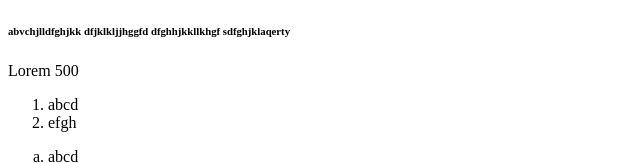
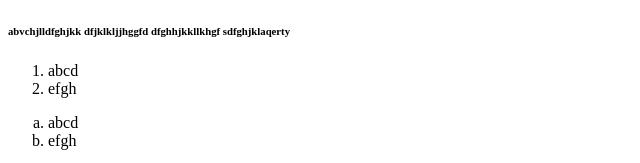
Before and after one commit to VinayagamBharathi/list, a plain HTML site: page index.html in a window 1280 px wide. Shown: the top 163 px of the page, without its empty margins (0-640 px from the left). Drawn offline with Linux system fonts and the light colour scheme.

Commit message:
index.html

```diff
--- a/index.html
+++ b/index.html
@@ -9,8 +9,6 @@
             dfghhjkkllkhgf
             sdfghjklaqerty
         </h6>
-        <!--paragraph-->
-        <p>Lorem 500</p>
         <!--ordered list-->
         <ol>
             <li>abcd</li>
```
